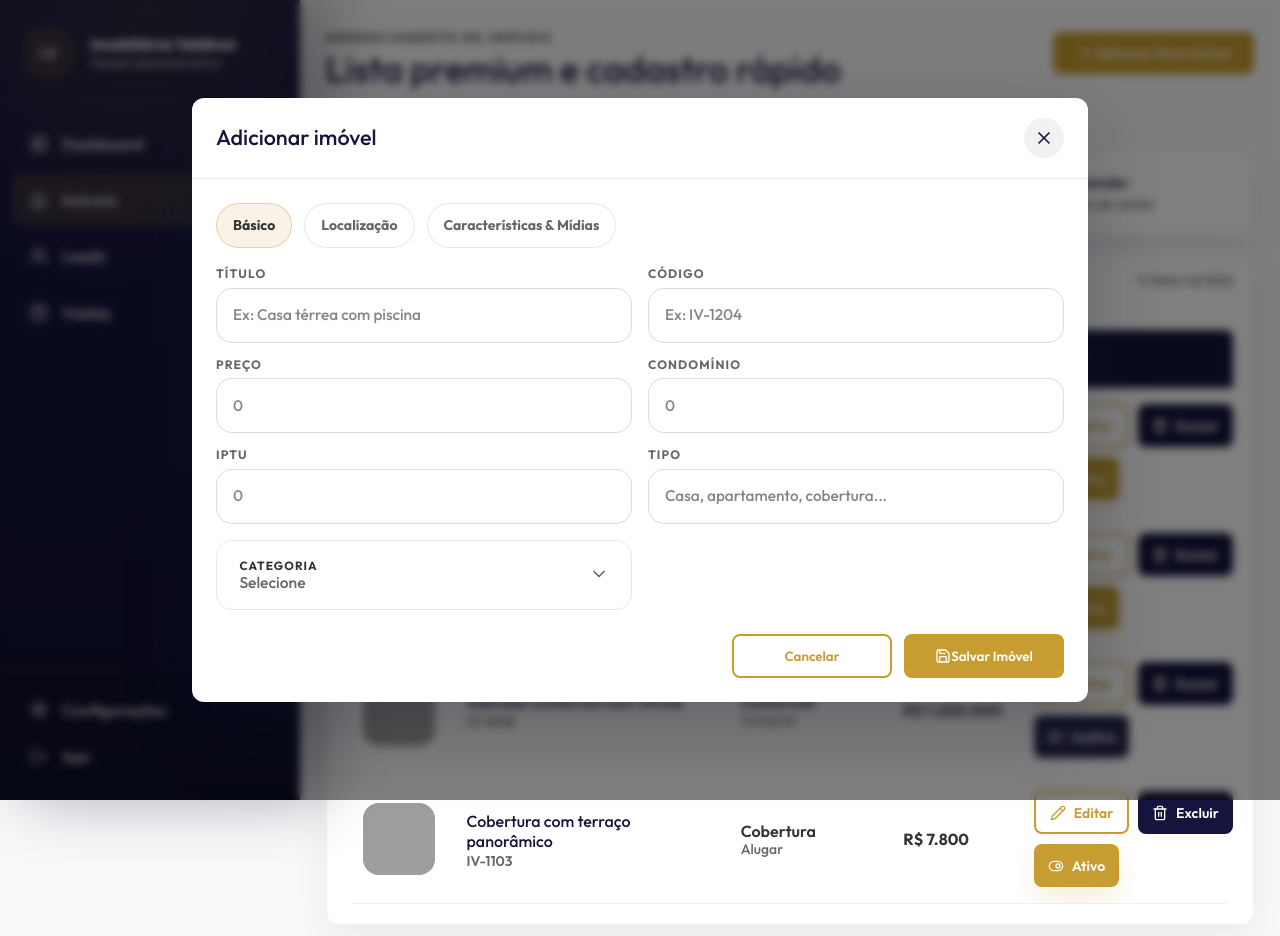
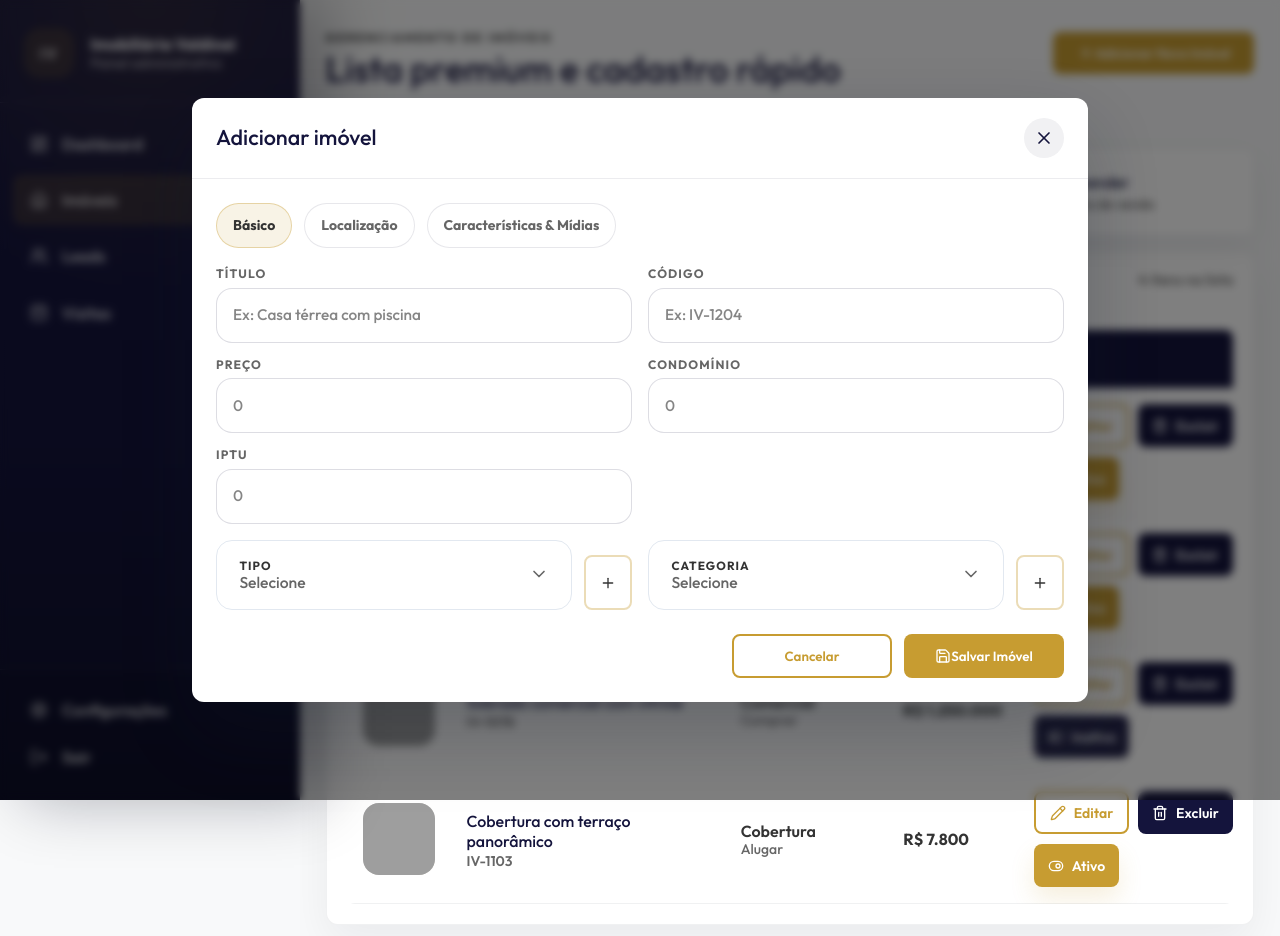
Before and after one commit to The-Wavem/imobiliaria_valdinei, a React (Vite) app: page /admin/imoveis in a window 1280 px wide. Both pictures are taken after a click on the button "Adicionar Novo Imóvel". Shown: the top 936 px of the page. Built offline with nearby package versions, Linux system fonts and the light colour scheme; grey boxes are pictures that could not be loaded.

Commit message:
TD-27 Adicionar funcionalidades de gerenciamento dinâmico de categorias e tipos no PropertyManager

```diff
--- a/src/pages/admin/PropertyManager.jsx
+++ b/src/pages/admin/PropertyManager.jsx
@@ -2,6 +2,8 @@ import { useMemo, useState } from "react";
 import {
   Bath,
   BedDouble,
+  Check,
+  X,
   ImagePlus,
   MapPin,
   Pencil,
@@ -21,25 +23,6 @@ import Input from "@components/ui/Input/Input.jsx";
 import Select from "@components/ui/Select/Select.jsx";
 import styles from "./PropertyManager.module.css";
 
-const amenityOptions = [
-  "Piscina",
-  "Churrasqueira",
-  "Academia",
-  "Varanda gourmet",
-  "Portaria 24h",
-  "Playground",
-  "Elevador",
-  "Ar-condicionado",
-  "Mobiliado",
-  "Pet friendly",
-];
-
-const categoryOptions = [
-  { label: "Selecione", value: "" },
-  { label: "Alugar", value: "rent" },
-  { label: "Comprar", value: "buy" },
-];
-
 const tabOptions = [
   { id: "basic", label: "Básico" },
   { id: "location", label: "Localização" },
@@ -51,7 +34,7 @@ const initialProperties = [
     id: 1,
     title: "Casa térrea com piscina",
     code: "IV-1024",
-    category: "buy",
+    category: "Comprar",
     type: "Casa",
     price: 980000,
     condo: 420,
@@ -73,7 +56,7 @@ const initialProperties = [
     id: 2,
     title: "Apartamento mobiliado no centro",
     code: "IV-1041",
-    category: "rent",
+    category: "Alugar",
     type: "Apartamento",
     price: 3500,
     condo: 650,
@@ -95,7 +78,7 @@ const initialProperties = [
     id: 3,
     title: "Sobrado comercial com vitrine",
     code: "IV-1078",
-    category: "buy",
+    category: "Comprar",
     type: "Comercial",
     price: 1250000,
     condo: 0,
@@ -117,7 +100,7 @@ const initialProperties = [
     id: 4,
     title: "Cobertura com terraço panorâmico",
     code: "IV-1103",
-    category: "rent",
+    category: "Alugar",
     type: "Cobertura",
     price: 7800,
     condo: 1180,
@@ -189,16 +172,45 @@ function normalizeForm(property = emptyForm) {
 
 export default function PropertyManager() {
   const [properties, setProperties] = useState(initialProperties);
+  const [categories, setCategories] = useState(["Alugar", "Comprar"]);
+  const [types, setTypes] = useState(["Casa", "Apartamento", "Comercial", "Cobertura"]);
+  const [features, setFeatures] = useState([
+    "Piscina",
+    "Churrasqueira",
+    "Academia",
+    "Varanda gourmet",
+    "Portaria 24h",
+    "Playground",
+    "Elevador",
+    "Ar-condicionado",
+    "Mobiliado",
+    "Pet friendly",
+  ]);
   const [isModalOpen, setIsModalOpen] = useState(false);
   const [modalMode, setModalMode] = useState("create");
   const [activeTab, setActiveTab] = useState("basic");
   const [editingId, setEditingId] = useState(null);
   const [formData, setFormData] = useState(emptyForm);
+  const [isAddingCategory, setIsAddingCategory] = useState(false);
+  const [newCategory, setNewCategory] = useState("");
+  const [isAddingType, setIsAddingType] = useState(false);
+  const [newType, setNewType] = useState("");
+  const [newFeature, setNewFeature] = useState("");
+
+  const categoryOptions = useMemo(
+    () => [{ label: "Selecione", value: "" }, ...categories.map((item) => ({ label: item, value: item }))],
+    [categories],
+  );
+
+  const typeOptions = useMemo(
+    () => [{ label: "Selecione", value: "" }, ...types.map((item) => ({ label: item, value: item }))],
+    [types],
+  );
 
   const metrics = useMemo(() => {
     const activeCount = properties.filter((property) => property.active).length;
-    const rentCount = properties.filter((property) => property.category === "rent").length;
-    const buyCount = properties.filter((property) => property.category === "buy").length;
+    const rentCount = properties.filter((property) => property.category === "Alugar").length;
+    const buyCount = properties.filter((property) => property.category === "Comprar").length;
 
     return [
       { label: "Imóveis ativos", value: activeCount, hint: "Publicados na vitrine" },
@@ -212,6 +224,11 @@ export default function PropertyManager() {
     setEditingId(null);
     setFormData(normalizeForm(emptyForm));
     setActiveTab("basic");
+    setIsAddingCategory(false);
+    setIsAddingType(false);
+    setNewCategory("");
+    setNewType("");
+    setNewFeature("");
     setIsModalOpen(true);
   };
 
@@ -225,6 +242,11 @@ export default function PropertyManager() {
       }),
     );
     setActiveTab("basic");
+    setIsAddingCategory(false);
+    setIsAddingType(false);
+    setNewCategory("");
+    setNewType("");
+    setNewFeature("");
     setIsModalOpen(true);
   };
 
@@ -237,6 +259,64 @@ export default function PropertyManager() {
       ...currentValue,
       [field]: value,
     }));
+  };
+
+  const startAddingCategory = () => {
+    setIsAddingType(false);
+    setNewType("");
+    setIsAddingCategory(true);
+    setNewCategory("");
+  };
+
+  const startAddingType = () => {
+    setIsAddingCategory(false);
+    setNewCategory("");
+    setIsAddingType(true);
+    setNewType("");
+  };
+
+  const cancelAddingCategory = () => {
+    setIsAddingCategory(false);
+    setNewCategory("");
+  };
+
+  const cancelAddingType = () => {
+    setIsAddingType(false);
+    setNewType("");
+  };
+
+  const confirmNewCategory = () => {
+    const value = newCategory.trim();
+
+    if (!value) {
+      return;
+    }
+
+    setCategories((currentValue) =>
+      currentValue.includes(value) ? currentValue : [...currentValue, value],
+    );
+    setFormData((currentValue) => ({
+      ...currentValue,
+      category: value,
+    }));
+    setIsAddingCategory(false);
+    setNewCategory("");
+  };
+
+  const confirmNewType = () => {
+    const value = newType.trim();
+
+    if (!value) {
+      return;
+    }
+
+    setTypes((currentValue) => (currentValue.includes(value) ? currentValue : [...currentValue, value]));
+    setFormData((currentValue) => ({
+      ...currentValue,
+      type: value,
+    }));
+    setIsAddingType(false);
+    setNewType("");
   };
 
   const toggleAmenity = (amenity) => {
@@ -381,7 +461,7 @@ export default function PropertyManager() {
                       <td>
                         <div className={styles.propertyMeta}>
                           <span>{property.type}</span>
-                          <small>{property.category === "rent" ? "Alugar" : "Comprar"}</small>
+                          <small>{property.category}</small>
                         </div>
                       </td>
                       <td>
@@ -489,20 +569,110 @@ export default function PropertyManager() {
                   onChange={(event) => handleFieldChange("iptu", event.target.value)}
                 />
 
+                <div className={styles.dynamicSelectRow}>
+                  <div className={styles.dynamicSelectGroup}>
+                    {isAddingType ? (
+                      <div className={styles.inlineEditRow}>
                         <Input
+                          label="Novo tipo"
+                          placeholder="Ex: Cobertura duplex"
+                          value={newType}
+                          onChange={(event) => setNewType(event.target.value)}
+                          className={styles.inlineInput}
+                        />
+                        <div className={styles.inlineActionGroup}>
+                          <Button
+                            type="button"
+                            variant="outline"
+                            className={styles.inlineIconButton}
+                            onClick={confirmNewType}
+                            aria-label="Confirmar novo tipo"
+                          >
+                            <Check size={16} />
+                          </Button>
+                          <Button
+                            type="button"
+                            variant="outline"
+                            className={styles.inlineIconButton}
+                            onClick={cancelAddingType}
+                            aria-label="Cancelar novo tipo"
+                          >
+                            <X size={16} />
+                          </Button>
+                        </div>
+                      </div>
+                    ) : (
+                      <div className={styles.selectRow}>
+                        <Select
                           label="Tipo"
-                  placeholder="Casa, apartamento, cobertura..."
+                          options={typeOptions}
                           value={formData.type}
-                  onChange={(event) => handleFieldChange("type", event.target.value)}
+                          onChange={(value) => handleFieldChange("type", value)}
                         />
+                        <Button
+                          type="button"
+                          variant="outline"
+                          className={styles.inlineAddButton}
+                          onClick={startAddingType}
+                          aria-label="Adicionar novo tipo"
+                        >
+                          <Plus size={16} />
+                        </Button>
+                      </div>
+                    )}
+                  </div>
 
-                <div className={styles.selectField}>
+                  <div className={styles.dynamicSelectGroup}>
+                    {isAddingCategory ? (
+                      <div className={styles.inlineEditRow}>
+                        <Input
+                          label="Nova categoria"
+                          placeholder="Ex: Lançamento"
+                          value={newCategory}
+                          onChange={(event) => setNewCategory(event.target.value)}
+                          className={styles.inlineInput}
+                        />
+                        <div className={styles.inlineActionGroup}>
+                          <Button
+                            type="button"
+                            variant="outline"
+                            className={styles.inlineIconButton}
+                            onClick={confirmNewCategory}
+                            aria-label="Confirmar nova categoria"
+                          >
+                            <Check size={16} />
+                          </Button>
+                          <Button
+                            type="button"
+                            variant="outline"
+                            className={styles.inlineIconButton}
+                            onClick={cancelAddingCategory}
+                            aria-label="Cancelar nova categoria"
+                          >
+                            <X size={16} />
+                          </Button>
+                        </div>
+                      </div>
+                    ) : (
+                      <div className={styles.selectRow}>
                         <Select
                           label="Categoria"
                           options={categoryOptions}
                           value={formData.category}
                           onChange={(value) => handleFieldChange("category", value)}
                         />
+                        <Button
+                          type="button"
+                          variant="outline"
+                          className={styles.inlineAddButton}
+                          onClick={startAddingCategory}
+                          aria-label="Adicionar nova categoria"
+                        >
+                          <Plus size={16} />
+                        </Button>
+                      </div>
+                    )}
+                  </div>
                 </div>
               </div>
             </section>
@@ -577,8 +747,45 @@ export default function PropertyManager() {
                 </p>
               </div>
 
+              <div className={styles.featureToolbar}>
+                <Input
+                  label="Nova característica"
+                  placeholder="Ex: Piso Aquecido"
+                  value={newFeature}
+                  onChange={(event) => setNewFeature(event.target.value)}
+                  className={styles.featureToolbarInput}
+                />
+                <Button
+                  type="button"
+                  variant="primary"
+                  className={styles.featureToolbarButton}
+                  onClick={() => {
+                    const value = newFeature.trim();
+
+                    if (!value) {
+                      return;
+                    }
+
+                    setFeatures((currentValue) =>
+                      currentValue.includes(value) ? currentValue : [...currentValue, value],
+                    );
+
+                    setFormData((currentValue) => ({
+                      ...currentValue,
+                      amenities: currentValue.amenities.includes(value)
+                        ? currentValue.amenities
+                        : [...currentValue.amenities, value],
+                    }));
+
+                    setNewFeature("");
+                  }}
+                >
+                  Adicionar
+                </Button>
+              </div>
+
               <div className={styles.checkboxGrid}>
-                {amenityOptions.map((amenity) => (
+                {features.map((amenity) => (
                   <label key={amenity} className={styles.checkboxCard}>
                     <input
                       type="checkbox"
--- a/src/pages/admin/PropertyManager.module.css
+++ b/src/pages/admin/PropertyManager.module.css
@@ -311,6 +311,74 @@
   gap: 1rem;
 }
 
+.dynamicSelectRow {
+  grid-column: 1 / -1;
+  display: flex;
+  gap: 1rem;
+  align-items: flex-end;
+  flex-wrap: wrap;
+}
+
+.dynamicSelectGroup {
+  flex: 1 1 18rem;
+  min-width: 0;
+}
+
+.selectRow,
+.inlineEditRow {
+  display: flex;
+  gap: 0.75rem;
+  align-items: flex-end;
+}
+
+.selectRow > :first-child,
+.inlineEditRow > :first-child {
+  flex: 1 1 auto;
+  min-width: 0;
+}
+
+.inlineInput {
+  width: 100%;
+}
+
+.inlineAddButton,
+.inlineIconButton {
+  min-width: 3rem;
+  min-height: 3.45rem;
+  padding: 0.75rem !important;
+  border-radius: var(--radius-md) !important;
+  flex-shrink: 0;
+}
+
+.inlineAddButton {
+  border-color: rgba(199, 156, 49, 0.35) !important;
+  color: var(--color-brand-primary) !important;
+}
+
+.inlineActionGroup {
+  display: flex;
+  gap: 0.5rem;
+  align-items: flex-end;
+}
+
+.featureToolbar {
+  display: flex;
+  gap: 0.75rem;
+  align-items: flex-end;
+  flex-wrap: wrap;
+}
+
+.featureToolbarInput {
+  flex: 1 1 16rem;
+  min-width: 0;
+}
+
+.featureToolbarButton {
+  min-height: 3.45rem;
+  padding-inline: 1.1rem;
+  white-space: nowrap;
+}
+
 .selectField {
   display: grid;
   align-content: start;
@@ -480,6 +548,27 @@
     grid-template-columns: 1fr;
   }
 
+  .dynamicSelectRow,
+  .featureToolbar,
+  .selectRow,
+  .inlineEditRow {
+    flex-direction: column;
+    align-items: stretch;
+  }
+
+  .dynamicSelectGroup {
+    width: 100%;
+  }
+
+  .inlineActionGroup {
+    width: 100%;
+  }
+
+  .inlineAddButton,
+  .inlineIconButton {
+    width: 100%;
+  }
+
   .modalFooter {
     flex-direction: column-reverse;
   }
```
Lines whose indentation alone changed are shown as unchanged.
